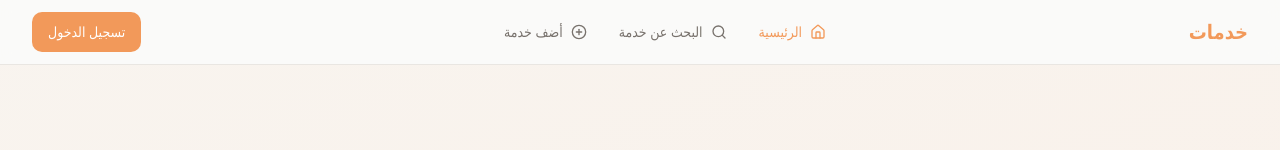
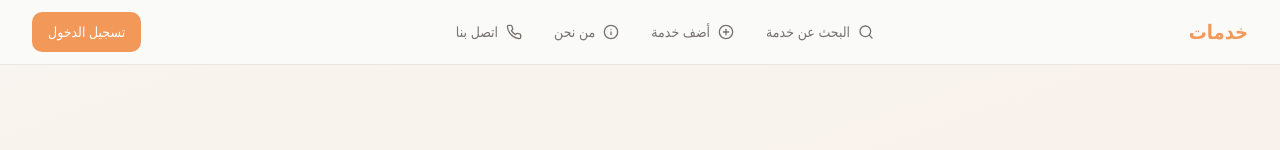
Before and after one commit to shatharifaii-sketch/khadamat, a React (Vite) app: page / in a window 1280 px wide. Shown: the top 150 px of the page. Built offline with nearby package versions, Linux system fonts and the light colour scheme; no server answers; the database is empty.

Commit message:
Refactor: Update navigation bar
- Remove "Homepage" button.
- Add "About Us" and "Contact Us" links.
- Reorder navigation items.
- Apply changes to desktop and mobile.

```diff
--- a/src/components/Navigation.tsx
+++ b/src/components/Navigation.tsx
@@ -3,7 +3,7 @@ import { useState } from 'react';
 import { Button } from '@/components/ui/button';
 import { Sheet, SheetContent, SheetTrigger } from '@/components/ui/sheet';
 import { Badge } from '@/components/ui/badge';
-import { Menu, User, MessageCircle, LogOut, Settings, PlusCircle, Search, Home } from 'lucide-react';
+import { Menu, User, MessageCircle, LogOut, Settings, PlusCircle, Search, Info, Phone } from 'lucide-react';
 import { Link, useLocation } from 'react-router-dom';
 import { useAuth } from '@/contexts/AuthContext';
 import { useUnreadMessages } from '@/hooks/useUnreadMessages';
@@ -63,12 +63,6 @@ const Navigation = () => {
 
           {/* Desktop Navigation */}
           <div className="hidden md:flex items-center space-x-8 space-x-reverse">
-            <NavLink to="/">
-              <div className="flex items-center gap-2">
-                <Home size={16} />
-                الرئيسية
-              </div>
-            </NavLink>
             <NavLink to="/find-service">
               <div className="flex items-center gap-2">
                 <Search size={16} />
@@ -79,6 +73,18 @@ const Navigation = () => {
               <div className="flex items-center gap-2">
                 <PlusCircle size={16} />
                 أضف خدمة
+              </div>
+            </NavLink>
+            <NavLink to="/about">
+              <div className="flex items-center gap-2">
+                <Info size={16} />
+                من نحن
+              </div>
+            </NavLink>
+            <NavLink to="/contact">
+              <div className="flex items-center gap-2">
+                <Phone size={16} />
+                اتصل بنا
               </div>
             </NavLink>
             {user && <MessagesButton />}
@@ -116,12 +122,6 @@ const Navigation = () => {
               </SheetTrigger>
               <SheetContent side="right" className="w-[300px] sm:w-[400px]">
                 <div className="flex flex-col space-y-4 mt-8">
-                  <NavLink to="/" onClick={() => setIsOpen(false)}>
-                    <div className="flex items-center gap-2 text-lg">
-                      <Home size={20} />
-                      الرئيسية
-                    </div>
-                  </NavLink>
                   <NavLink to="/find-service" onClick={() => setIsOpen(false)}>
                     <div className="flex items-center gap-2 text-lg">
                       <Search size={20} />
@@ -132,6 +132,18 @@ const Navigation = () => {
                     <div className="flex items-center gap-2 text-lg">
                       <PlusCircle size={20} />
                       أضف خدمة
+                    </div>
+                  </NavLink>
+                  <NavLink to="/about" onClick={() => setIsOpen(false)}>
+                    <div className="flex items-center gap-2 text-lg">
+                      <Info size={20} />
+                      من نحن
+                    </div>
+                  </NavLink>
+                  <NavLink to="/contact" onClick={() => setIsOpen(false)}>
+                    <div className="flex items-center gap-2 text-lg">
+                      <Phone size={20} />
+                      اتصل بنا
                     </div>
                   </NavLink>
                   {user && <MessagesButton mobile />}
```
